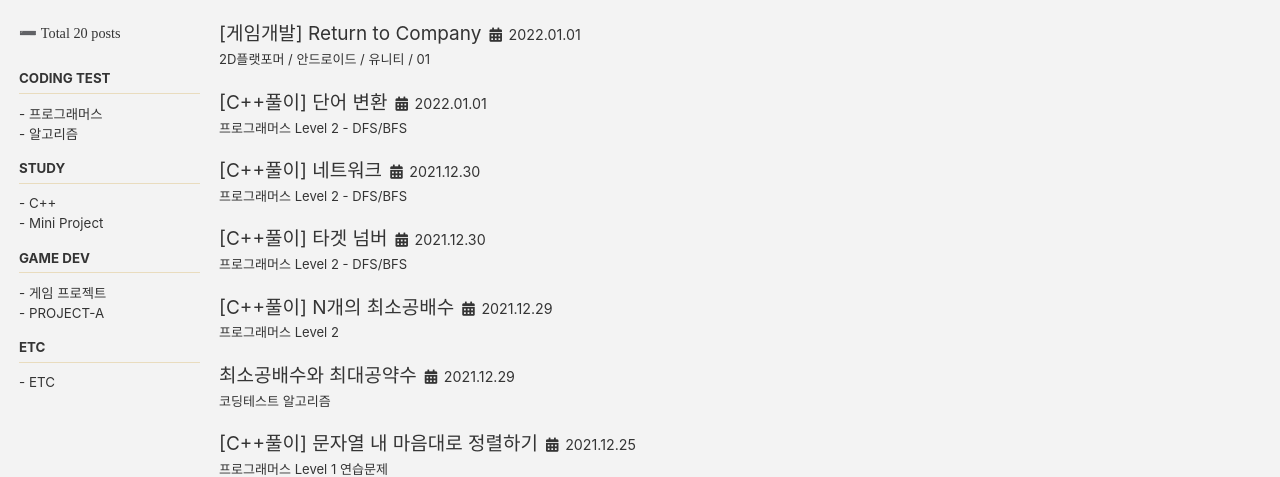
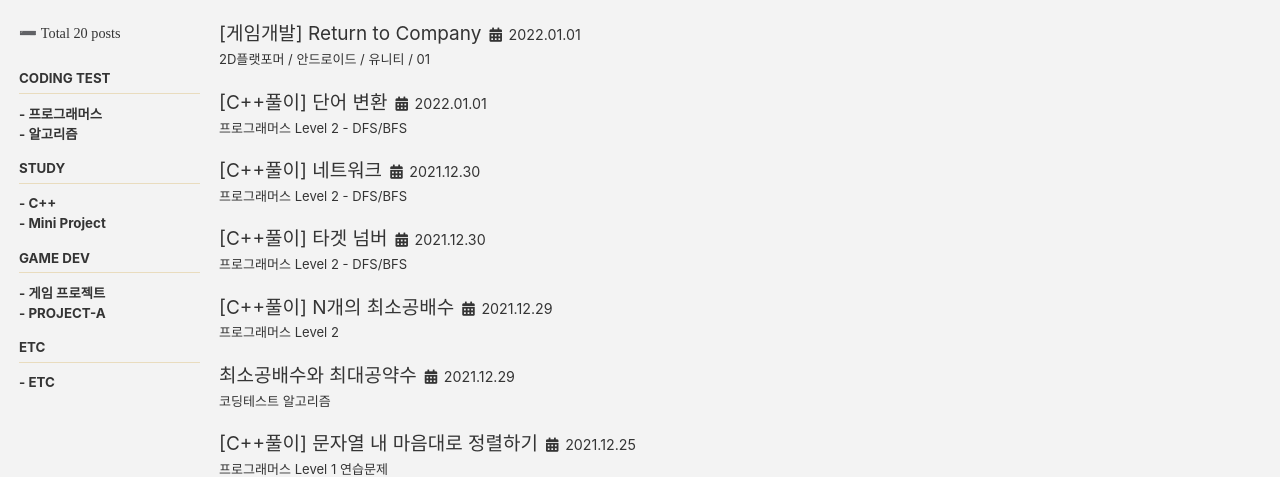
Before and after one commit to Squidward79/Squidward79.github.io, a Jekyll site: the page built from index.html, in a window 1280 px wide. Shown: the part 374-851 px from the top of the page. Built offline with Jekyll 4.4.1, drawn with Linux system fonts in a browser that asks for light colours; cached includes are drawn as plain includes; the list of posts is cut into pages by our own code.

Commit message:
네비 폰트 두께 수정

```diff
--- a/_sass/minimal-mistakes/_navigation.scss
+++ b/_sass/minimal-mistakes/_navigation.scss
@@ -440,6 +440,7 @@
 .nav__list .nav__items {
   margin: 0;
   font-size: 1.25rem;
+  font-weight: bold; //네비 폰트 두께 수정!
 
   a {
     color: inherit;
```
